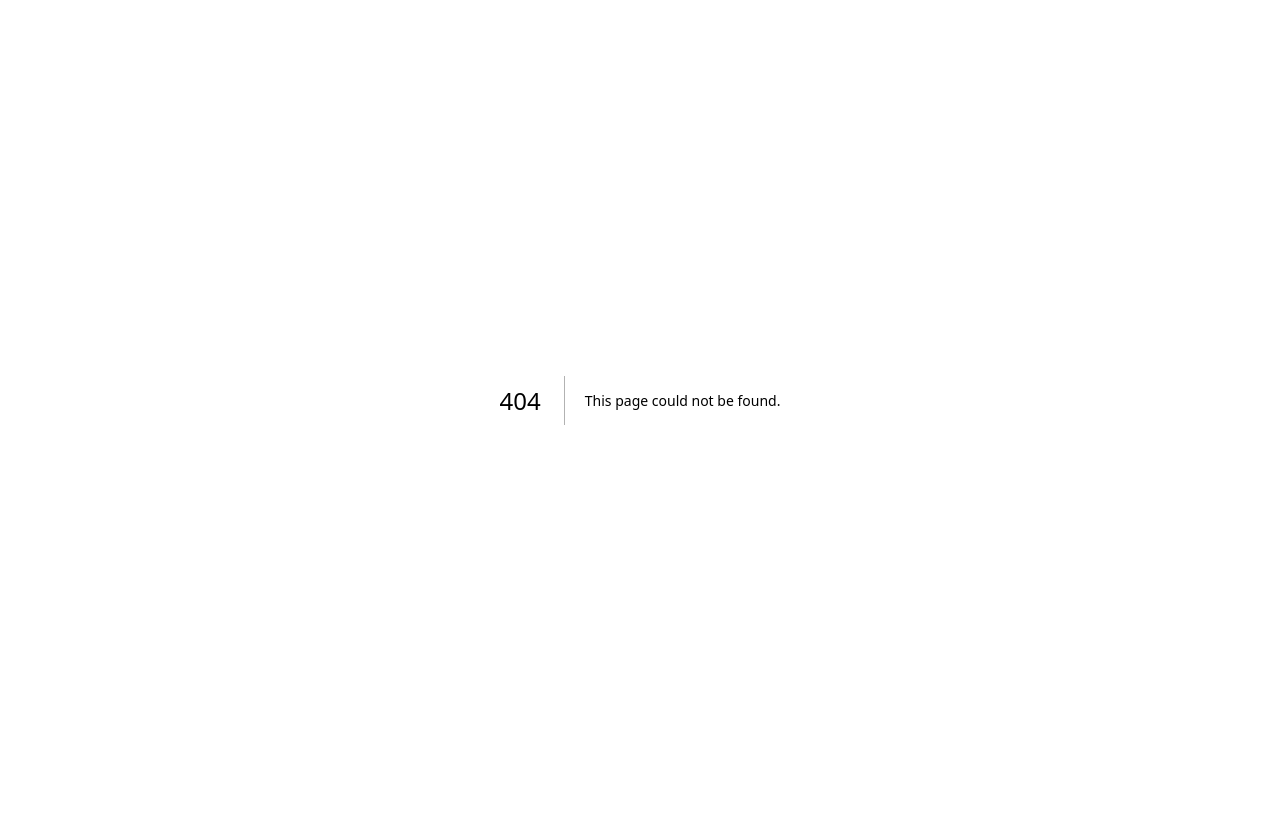
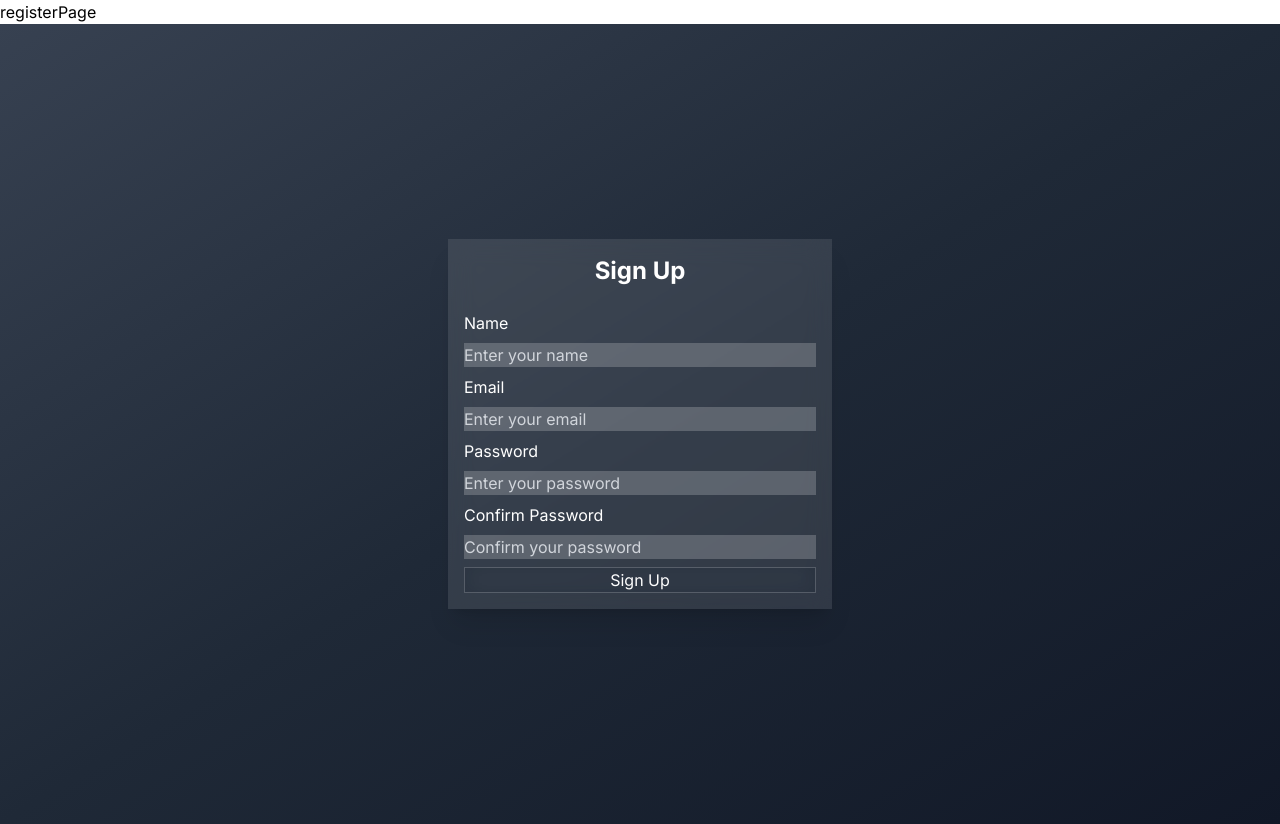
Before and after one commit to riberojuanca/new-reservapp, a Next.js app: page /auth/register in a window 1280 px wide. Before the commit this address had no page. Before the commit the page ends 800 px from the top, so only its background shows below. Built offline with nearby package versions, Linux system fonts and the light colour scheme.

Commit message:
feat: Created login and register pages

```diff
--- /dev/null
+++ b/src/app/auth/login/page.tsx
@@ -0,0 +1,5 @@
+function loginPage() {
+  return <div>loginPage</div>;
+}
+
+export default loginPage;
--- /dev/null
+++ b/src/app/auth/register/page.tsx
@@ -0,0 +1,12 @@
+import RegisterForm from "@/components/registerForm";
+
+function registerPage() {
+  return (
+    <section>
+      <div>registerPage</div>
+      <RegisterForm />
+    </section>
+  );
+}
+
+export default registerPage;
```
